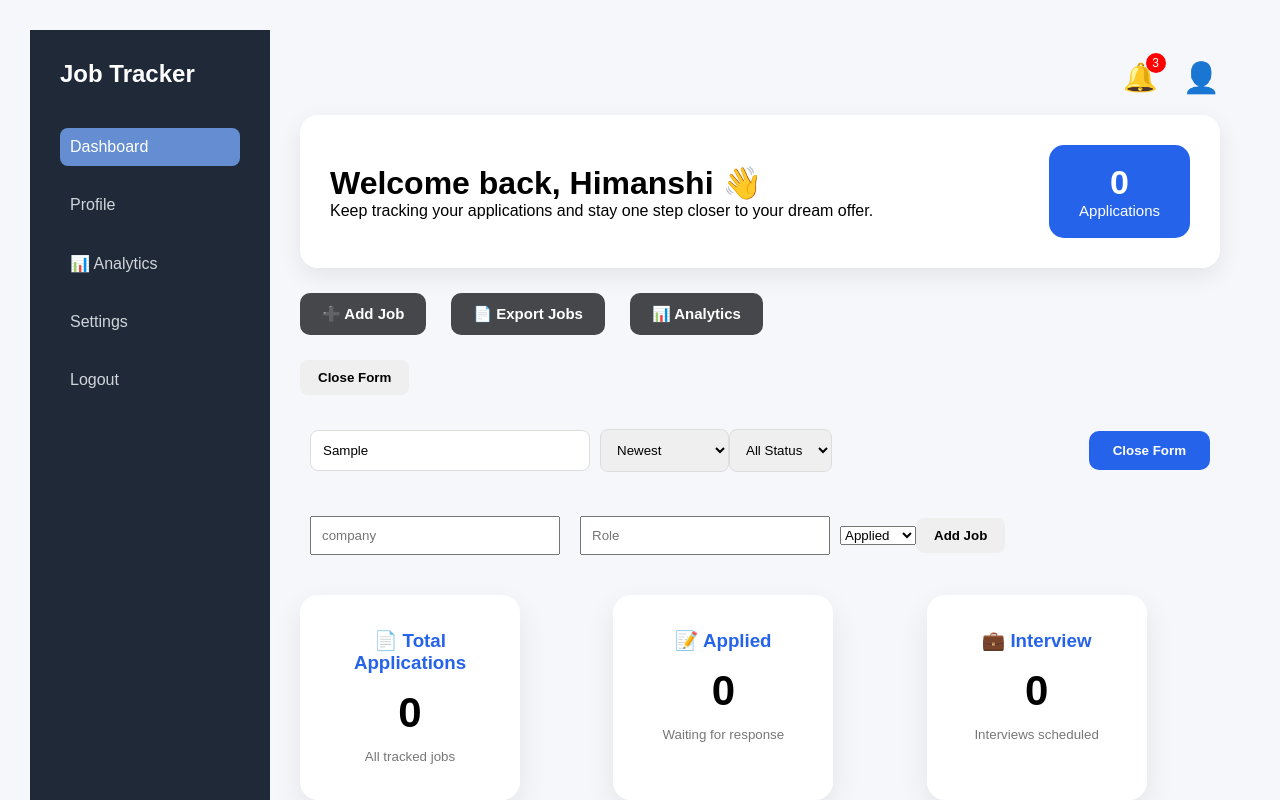
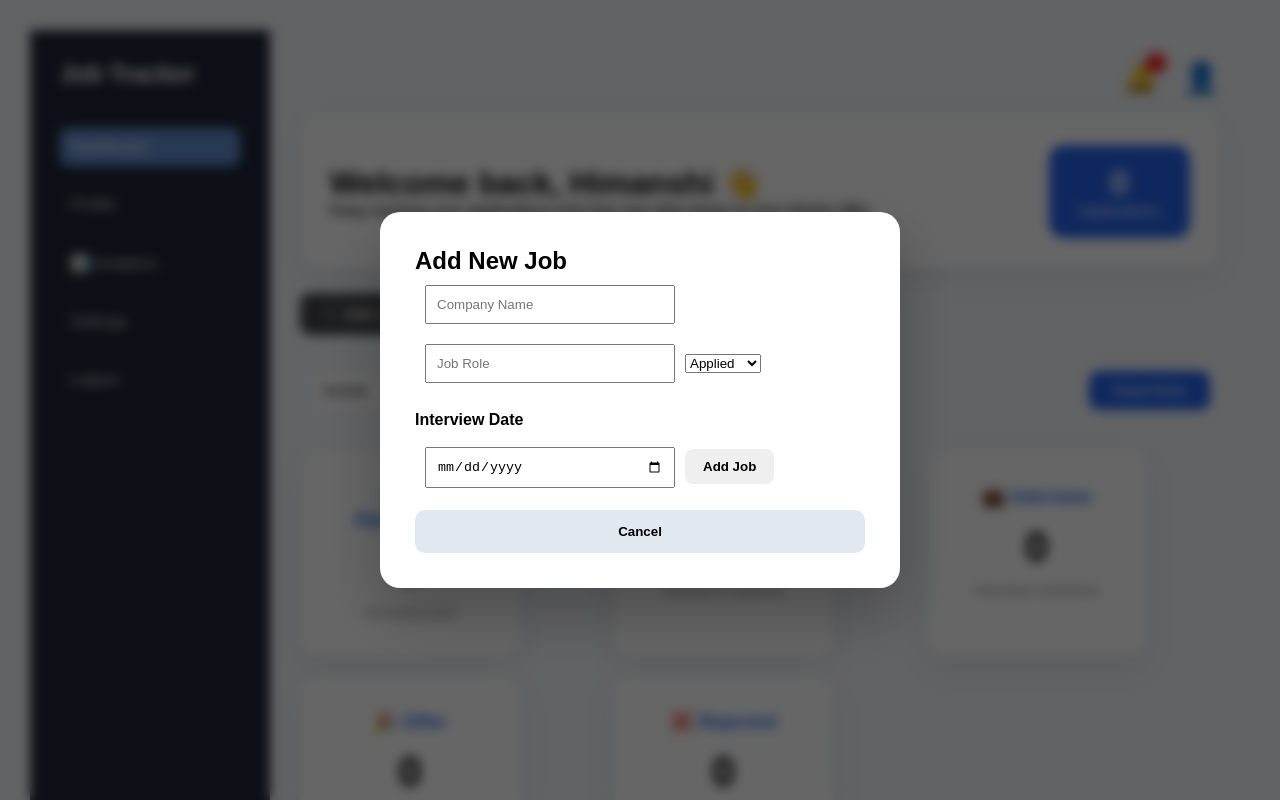
Before and after one commit to himanshi403/Web-Development-workspace, a React (Vite) app in the folder Full-Stack-Project/Job-Application-Tracker/: page /dashboard in a window 1280 px wide. Both pictures are taken after typing "Sample" into the empty fields and a click on the button "+ Add Job". Shown: the top 800 px of the page. Built offline with nearby package versions, Linux system fonts and the light colour scheme.

Commit message:
Added interview scheduling and upcoming interviews widget

```diff
--- a/Full-Stack-Project/Job-Application-Tracker/src/components/JobForm.jsx
+++ b/Full-Stack-Project/Job-Application-Tracker/src/components/JobForm.jsx
@@ -1,110 +1,158 @@
-import {useState,useEffect} from "react";
+import { useState, useEffect } from "react";
 
 function JobForm({
     addJob,
     editingJob,
     updateJob,
     closeForm
+}) {
 
-}){
     const [company, setCompany] = useState("");
     const [role, setRole] = useState("");
     const [status, setStatus] = useState("Applied");
+    const [interviewDate, setInterviewDate] = useState("");
 
-useEffect(()=>{
+    useEffect(() => {
 
-if(editingJob){
+        if (editingJob) {
 
             setCompany(editingJob.company);
+            setRole(editingJob.role);
+            setStatus(editingJob.status);
+            setInterviewDate(editingJob.interviewDate || "");
 
-setRole(editingJob.role);
+        } else {
 
-setStatus(editingJob.status);
+            setCompany("");
+            setRole("");
+            setStatus("Applied");
+            setInterviewDate("");
 
         }
 
-},[editingJob]);
+    }, [editingJob]);
 
-    return(
+    function handleSubmit() {
+
+        if (company === "" || role === "") {
+
+            alert("Fill all fields");
+            return;
+
+        }
+
+        if (editingJob) {
+
+            updateJob({
+
+                id: editingJob.id,
+                company,
+                role,
+                status,
+                interviewDate,
+                createdAt: editingJob.createdAt
+
+            });
+
+        } else {
+
+            const newJob = {
+
+                id: Date.now(),
+                company,
+                role,
+                status,
+                interviewDate,
+                createdAt: new Date().toISOString()
+
+            };
+
+            addJob(newJob);
+
+        }
+
+        closeForm();
+
+        setCompany("");
+        setRole("");
+        setStatus("Applied");
+
+    }
+
+    return (
+
         <div className="jobForm">
+
+            <h2>
+
+                {editingJob ? "✏ Edit Job" : " Add New Job"}
+
+            </h2>
 
             <input
                 type="text"
-        placeholder="company"
+                placeholder="Company Name"
                 value={company}
-        onChange={(e)=>setCompany(e.target.value)} />
+                onChange={(e) => setCompany(e.target.value)}
+            />
 
             <input
                 type="text"
-        placeholder="Role"
+                placeholder="Job Role"
                 value={role}
-        onChange={(e)=>setRole(e.target.value)} />
+                onChange={(e) => setRole(e.target.value)}
+            />
 
             <select
                 value={status}
-        onChange={(e)=>setStatus(e.target.value)}>
+                onChange={(e) => setStatus(e.target.value)}
+            >
+
                 <option>Applied</option>
                 <option>Interview</option>
                 <option>Offer</option>
                 <option>Rejected</option>
+
             </select>
+            <label className="date-label">
 
-        <button onClick={handleSubmit}>
-            {
-                editingJob?"UpdateJob":"Add Job"
-            }
+Interview Date
+
+</label>
+
+<input
+
+type="date"
+
+value={interviewDate}
+
+onChange={(e)=>setInterviewDate(e.target.value)}
+
+/>
+
+            <button
+                className="submit-btn"
+                onClick={handleSubmit}
+            >
+
+                {editingJob ? "Save Changes" : "Add Job"}
+
+            </button>
+
+            <button
+                type="button"
+                className="cancel-btn"
+                onClick={closeForm}
+            >
+
+                Cancel
 
             </button>
 
         </div>
 
-
     );
-
-    function handleSubmit(){
-
-    if(company==="" || role===""){
-
-        alert("Fill all fields");
-
-        return;
 
 }
 
-    const newJob={
-        id:Date.now(),
-        company,
-        role,
-        status,
-        createdAt: new Date().toISOString()
-    };
-
-if(editingJob){
-
-updateJob({
-
-id:editingJob.id,
-
-company,
-
-role,
-
-status
-
-});
-
-}else{
-
-addJob(newJob);
-
-
-}
-closeForm();
-
-
-    setCompany("");
-    setRole("");
-    setStatus("Applied");
-}
-}
 export default JobForm;
--- a/Full-Stack-Project/Job-Application-Tracker/src/components/ProfileMenu.jsx
+++ b/Full-Stack-Project/Job-Application-Tracker/src/components/ProfileMenu.jsx
@@ -1,5 +1,7 @@
 import {useState} from "react";
+import { useNavigate } from "react-router-dom";
 function ProfileMenu(){
+    const navigate = useNavigate();
     const[open,setOpen]=useState(false);
     return(
         <div className="profile-menu">
@@ -10,12 +12,25 @@ function ProfileMenu(){
 
             {
                 open &&
-                <div className="dropdown-menu">
-                    <p>My Profile</p>
+               <div className="dropdown-menu">
 
-<p>Settings</p>
+<p onClick={() => navigate("/profile")}>
 
-<p>Logout</p>
+My Profile
+
+</p>
+
+<p onClick={() => navigate("/settings")}>
+
+Settings
+
+</p>
+
+<p onClick={() => navigate("/")}>
+
+Logout
+
+</p>
 
 </div>
             }
--- /dev/null
+++ b/Full-Stack-Project/Job-Application-Tracker/src/components/UpcomingInterviews.jsx
@@ -0,0 +1,36 @@
+function UpcomingInterviews({ jobs }){
+    const interviews=jobs.filter(
+        job=>
+            job.status==="Interview" &&
+            job.interviewDate
+    );
+
+    return(
+        <div className="upcoming-card">
+            <h2>
+                📅 Upcoming Interviews
+            </h2>
+            {
+                interviews.length===0
+                ?
+                <p>No Upcoming interviews</p>
+                :
+                interviews.map(job=>(
+                    <div
+                    key={job.id}
+                    className="interview-item">
+                        <strong>
+                            {job.company}
+                        </strong>
+                            <p>
+                                {job.interviewDate}
+                            </p>
+                            </div>
+
+                ))
+            }
+        </div>
+    );
+}
+
+export default UpcomingInterviews;
--- a/Full-Stack-Project/Job-Application-Tracker/src/index.css
+++ b/Full-Stack-Project/Job-Application-Tracker/src/index.css
@@ -1617,3 +1617,77 @@ gap:25px;
 margin-bottom:20px;
 
 }
+/* =========================
+JOB MODAL
+========================= */
+
+.job-modal{
+
+background:white;
+
+padding:35px;
+
+border-radius:20px;
+
+width:520px;
+
+max-width:90%;
+
+animation:popup .35s ease;
+
+box-shadow:0 25px 60px rgba(0,0,0,.25);
+
+}
+
+.cancel-btn{
+
+margin-top:12px;
+
+width:100%;
+
+padding:14px;
+
+border:none;
+
+background:#e2e8f0;
+
+border-radius:10px;
+
+cursor:pointer;
+
+font-weight:600;
+
+}
+.date-label{
+
+display:block;
+
+margin-top:18px;
+
+margin-bottom:8px;
+
+font-weight:600;
+
+}
+
+.upcoming-card{
+
+background:white;
+
+padding:25px;
+
+border-radius:18px;
+
+margin-top:25px;
+
+box-shadow:0 8px 20px rgba(0,0,0,.08);
+
+}
+
+.interview-item{
+
+padding:12px 0;
+
+border-bottom:1px solid #eee;
+
+}
--- a/Full-Stack-Project/Job-Application-Tracker/src/pages/Dashboard.jsx
+++ b/Full-Stack-Project/Job-Application-Tracker/src/pages/Dashboard.jsx
@@ -11,6 +11,7 @@ import QuickActions from "../components/QuickActions";
 import RecentActivity from "../components/RecentActivity";
 import NotificationBell from "../components/NotificationBell";
 import ProfileMenu from "../components/ProfileMenu";
+import UpcomingInterviews from "../components/UpcomingInterviews";
 
 
 
@@ -152,14 +153,7 @@ Applications
 <QuickActions
     setShowForm={setShowForm}
 />
-<button
-onClick={()=>setShowForm(!showForm)}
-className="toggle-btn"
->
 
-{showForm ? "Close Form" : "+ Add New Job"}
-
-</button>
 <div className="toolbar">
 
   <div className="toolbar-left">
@@ -189,15 +183,27 @@ className="toggle-btn"
 </div>
 
 {showForm && (
+  <div
+className="modal-overlay"
+onClick={() => setShowForm(false)}
+>
+
+<div
+className="job-modal"
+onClick={(e)=>e.stopPropagation()}
+>
   <JobForm
     addJob={addJob}
     closeForm={() => setShowForm(false)}
     editingJob={editingJob}
     updateJob={updateJob}
   />
+  </div>
+  </div>
 )}
 
   <JobStats jobs={jobs} />
+  <UpcomingInterviews jobs={jobs}/>
 
   <RecentActivity activities={activities} />
 
```
Lines whose indentation alone changed are shown as unchanged.
